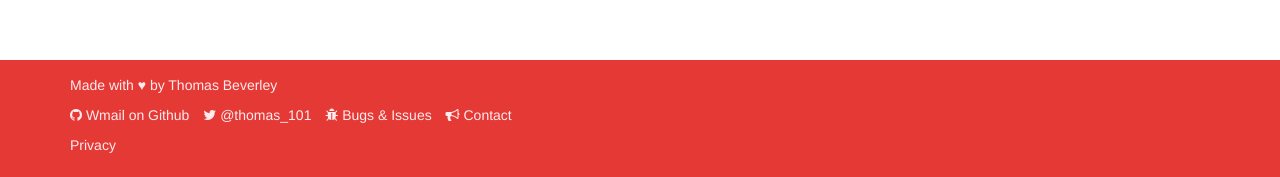
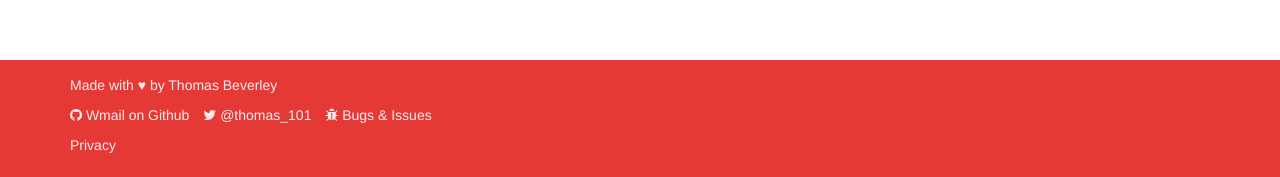
Before and after one commit to Thomas101/wmail, a Jekyll site: the page built from index.html, in a window 1280 px wide and 900 px high, scrolled down 1538 px. Shown: the part 720-897 px from the top of the window. Built offline with Jekyll 4.4.1, drawn with Linux system fonts in a browser that asks for light colours.

Commit message:
Removed the contact form from the website because all I seem to get through it is bug reports despite the repeated efforts to send people down the github route

```diff
--- a/_includes/footer.html
+++ b/_includes/footer.html
@@ -19,11 +19,11 @@
               <span class="fa fa-bug"></span> Bugs &amp; Issues
             </a>
           </li>
-          <li>
+          <!--<li>
             <a href="https://docs.google.com/forms/d/e/1FAIpQLSfbuoJlMKSxHwtJwYY6ZR0KL2dvWfyx5AODqHMEgWVO2wDrGw/viewform" target="_blank" class="color-red-50">
               <span class="fa fa-bullhorn"></span> Contact
             </a>
-          </li>
+          </li>-->
         </ul>
         <ul class="list-inline">
           <li>
```
